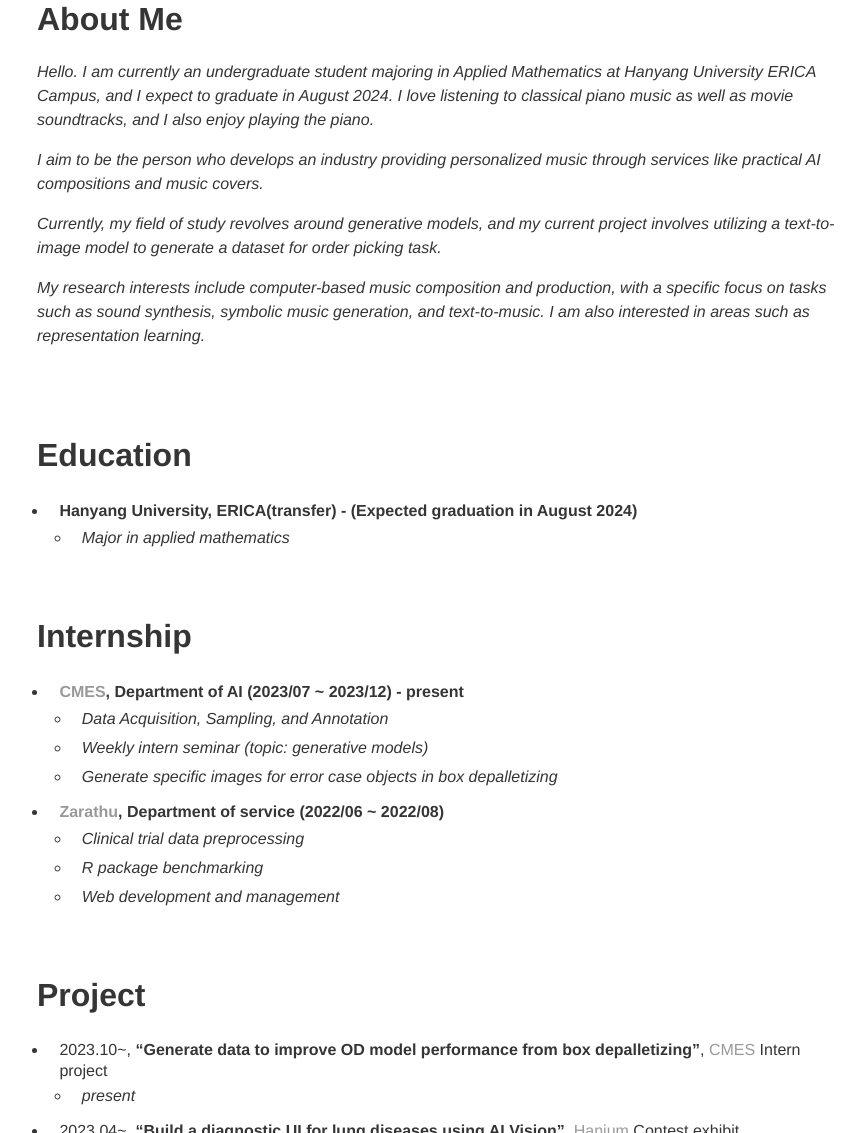
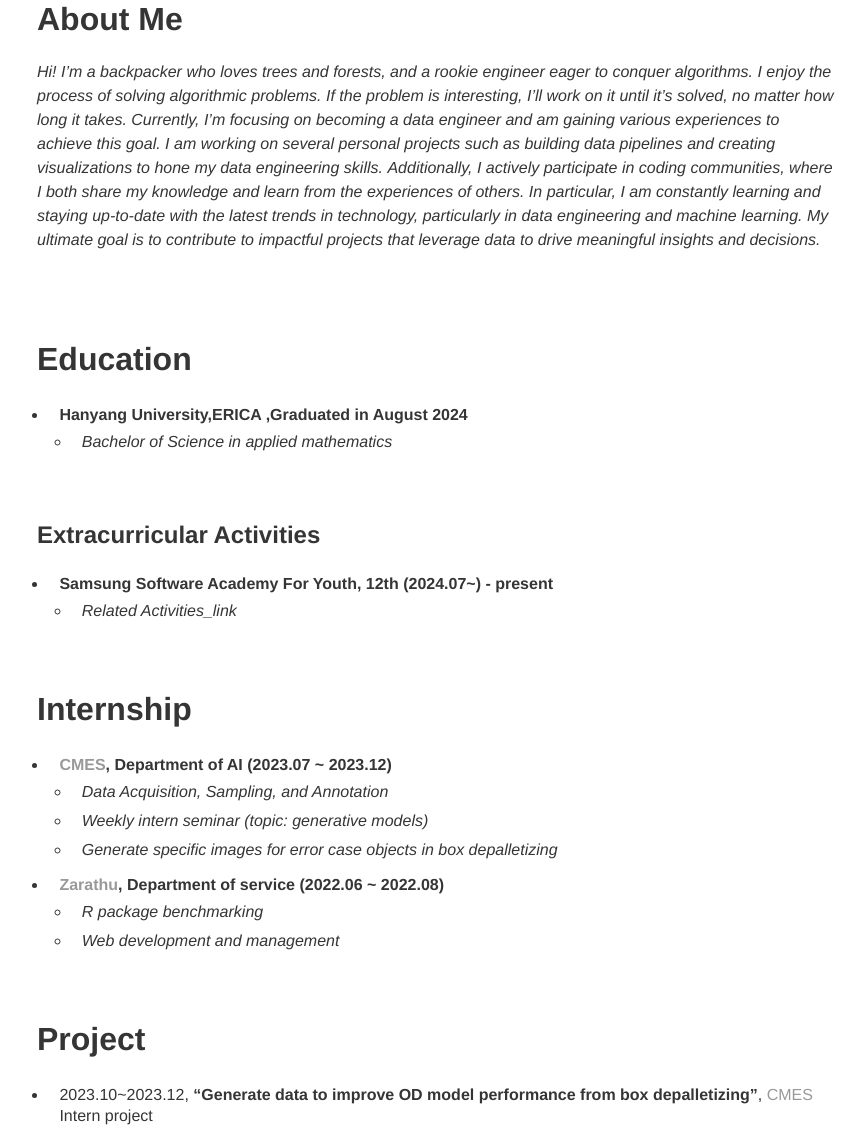
Before and after one commit to qkrqjatn218/portfolio, a Jekyll site: the page built from index.md, in a window 1280 px wide and 1400 px high. Shown: the part 267-1400 px from the top of the window, without its empty margins (203-1068 px from the left). Built offline with Jekyll 4.4.1, drawn with Linux system fonts in a browser that asks for light colours; our own code applies the rules of GitHub Pages for plain Markdown files; some of the changed text lies outside the part shown.

Commit message:
07.27.commit

```diff
--- a/_config.yml
+++ b/_config.yml
@@ -7,7 +7,7 @@ google_analytics: # Tracking ID, e.g. "UA-000000-01"
 # Author
 author:
   name: Beomsu Park(범수 박)
-  desc: Hello nice to meet you
+  desc: No Pain, No Gain!!
   email: qkrqjatn218@gmail.com
   selfie: assets/img/IMG_3057.jpg
 
--- a/index.md
+++ b/index.md
@@ -5,13 +5,15 @@ layout: about
 # About Me
 
 
-*Hello. I am currently an undergraduate student majoring in Applied Mathematics at Hanyang University ERICA Campus, and I expect to graduate in August 2024. I love listening to classical piano music as well as movie soundtracks, and I also enjoy playing the piano.*
+*Hi! I'm a backpacker who loves trees and forests, and a rookie engineer eager to conquer algorithms.*
+*I enjoy the process of solving algorithmic problems. If the problem is interesting, I'll work on it until it's solved, no matter how long it takes.*
+*Currently, I'm focusing on becoming a data engineer and am gaining various experiences to achieve this goal.*
+*I am working on several personal projects such as building data pipelines and creating visualizations to hone my data engineering skills.*
+*Additionally, I actively participate in coding communities, where I both share my knowledge and learn from the experiences of others.*
+*In particular, I am constantly learning and staying up-to-date with the latest trends in technology, particularly in data engineering and machine learning.*
+*My ultimate goal is to contribute to impactful projects that leverage data to drive meaningful insights and decisions.*
 
-*I aim to be the person who develops an industry providing personalized music through services like practical AI compositions and music covers.*
 
-*Currently, my field of study revolves around generative models, and my current project involves utilizing a text-to-image model to generate a dataset for order picking task.*
-
-*My research interests include computer-based music composition and production, with a specific focus on tasks such as sound synthesis, symbolic music generation, and text-to-music. I am also interested in areas such as representation learning.*
 
 <br/>
 
@@ -20,20 +22,23 @@ layout: about
 <br/>
 
 # Education
-* **Hanyang University, ERICA(transfer) - (Expected graduation in August 2024)**
-   * *Major in applied mathematics*
+* **Hanyang University,ERICA ,Graduated in August 2024**
+   * *Bachelor of Science in applied mathematics*
 
+<br/>
+## Extracurricular Activities
+* **Samsung Software Academy For Youth, 12th (2024.07~) - present**
+  * *Related Activities_link*
 
 <br/>
 
 # Internship
-* **[CMES](https://www.cmesrobotics.ai/), Department of AI (2023/07 ~ 2023/12) - present**
+* **[CMES](https://www.cmesrobotics.ai/), Department of AI (2023.07 ~ 2023.12)**
   * *Data Acquisition, Sampling, and Annotation*
   * *Weekly intern seminar (topic: generative models)*
   * *Generate specific images for error case objects in box depalletizing*
 
-* **[Zarathu](https://www.zarathu.com/), Department of service (2022/06 ~ 2022/08)**
-  * *Clinical trial data preprocessing*
+* **[Zarathu](https://www.zarathu.com/), Department of service (2022.06 ~ 2022.08)**
   * *R package benchmarking*
   * *Web development and management*
 
@@ -41,13 +46,24 @@ layout: about
 <br/>
 
 # Project
-* 2023.10~, **"Generate data to improve OD model performance from box depalletizing"**, [CMES](https://www.cmesrobotics.ai/) Intern project
-  * *present*
-* 2023.04~, **"Build a diagnostic UI for lung diseases using AI Vision"**, [Hanium](https://www.hanium.or.kr/portal/index.do) Contest exhibit
-  * *2nd prize in the Hanium Contest exhibit sponsored by Ministry of Science and ICT.*
+* 2023.10~2023.12, **"Generate data to improve OD model performance from box depalletizing"**, [CMES](https://www.cmesrobotics.ai/) Intern project
+  * *result_link*
+* 2023.04~2023.12, **"Build a diagnostic UI for lung diseases using AI Vision"**, [Hanium](https://www.hanium.or.kr/portal/index.do) Contest exhibit
+  * *result_link*
+
+
+<br/>
+# Awards & Certificates
+* **2nd prize in the [Hanium](https://www.hanium.or.kr/portal/index.do) Contest exhibit sponsored by Ministry of Science and ICT.**
 
 <br/>
 
-# Skill
+# Computer Skills & Languages
 * **R**
 * **Python**
+* **Java**
+* **Matlab**
+* **SQL**
+* **Docker**
+* **MySQL**
+* **Git**
```
Also changed, not shown: _posts/2023-04-01-contest_exhibit_project.md (+1 -1 lines), _posts/2023-10-01-company_project.md (+1 -1 lines), 10 other files.
